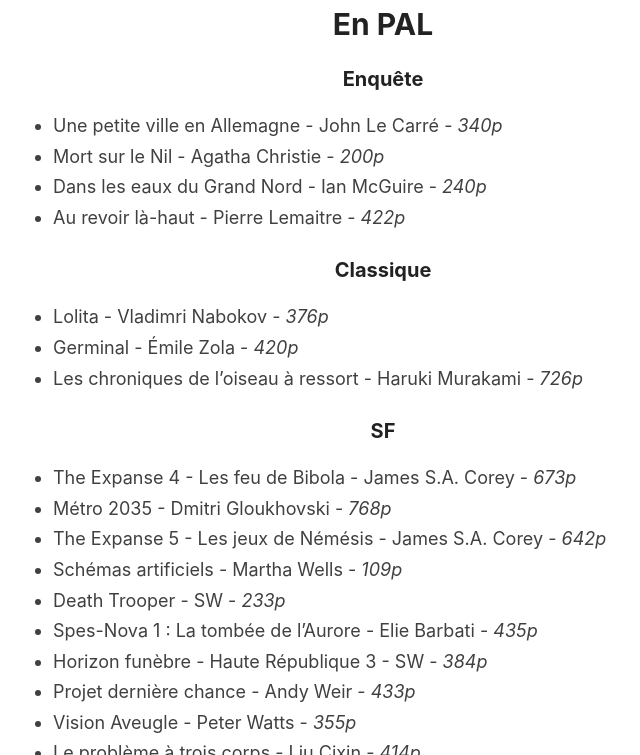
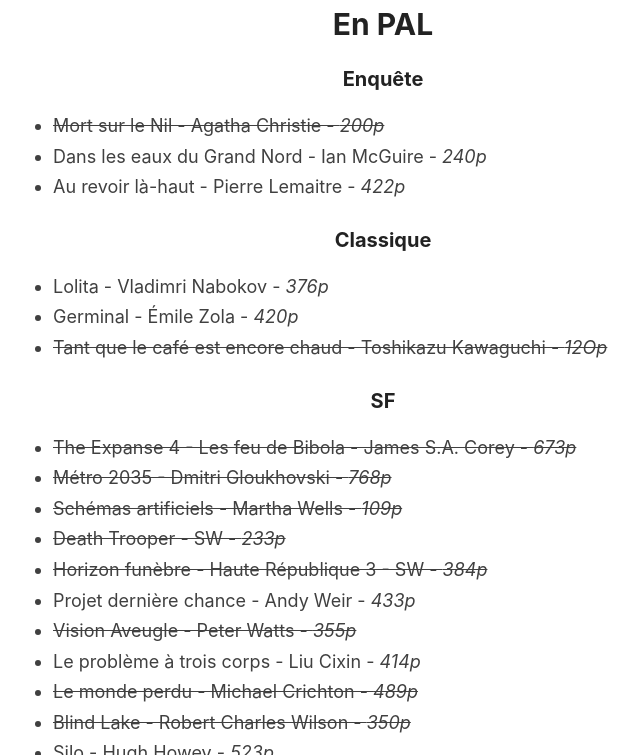
Before and after one commit to homeostasie/bouquins, a Jekyll site: the page built from _posts/2024-01-01-pal-2024.md, in a window 1280 px wide and 900 px high, scrolled down 470 px, cut to the strip 145-900 px from the top of the window. Shown: the whole strip, without its empty margins (257-897 px from the left). Built offline with Jekyll 4.4.1, drawn with Linux system fonts in a browser that asks for light colours.

Commit message:
maj pal 2024

```diff
--- a/_posts/2024-01-01-pal-2024.md
+++ b/_posts/2024-01-01-pal-2024.md
@@ -11,8 +11,7 @@
 
 ### Enquête
 
-- Une petite ville en Allemagne - John Le Carré - *340p*
-- Mort sur le Nil - Agatha Christie - *200p*
+- ~~Mort sur le Nil - Agatha Christie - *200p*~~
 - Dans les eaux du Grand Nord - Ian McGuire - *240p*
 - Au revoir là-haut - Pierre Lemaitre - *422p*
 
@@ -20,29 +19,27 @@
 
 - Lolita - Vladimri Nabokov - *376p*
 - Germinal - Émile Zola - *420p*
-- Les chroniques de l'oiseau à ressort - Haruki Murakami - *726p*
+- ~~Tant que le café est encore chaud - Toshikazu Kawaguchi - *12Op*~~
 
 
 ### SF
 
-- The Expanse 4 - Les feu de Bibola - James S.A. Corey - *673p*
-- Métro 2035 - Dmitri Gloukhovski - *768p*
-- The Expanse 5 - Les jeux de Némésis - James S.A. Corey - *642p*
-- Schémas artificiels - Martha Wells - *109p*
-- Death Trooper - SW - *233p*
-- Spes-Nova 1 : La tombée de l'Aurore - Elie Barbati - *435p*
-- Horizon funèbre - Haute République 3 - SW - *384p*
+- ~~The Expanse 4 - Les feu de Bibola - James S.A. Corey - *673p*~~
+- ~~Métro 2035 - Dmitri Gloukhovski - *768p*~~
+- ~~Schémas artificiels - Martha Wells - *109p*~~
+- ~~Death Trooper - SW - *233p*~~
+- ~~Horizon funèbre - Haute République 3 - SW - *384p*~~
 - Projet dernière chance - Andy Weir - *433p*
-- Vision Aveugle - Peter Watts - *355p*
+- ~~Vision Aveugle - Peter Watts - *355p*~~
 - Le problème à trois corps - Liu Cixin - *414p*
-- Le monde perdu - Michael Crichton - *489p*
-- Blind Lake - Robert Charles Wilson - *350p*
+- ~~Le monde perdu - Michael Crichton - *489p*~~
+- ~~Blind Lake - Robert Charles Wilson - *350p*~~
 - Silo - Hugh Howey - *523p*
 
 
 ### Fantasy
 
-- L'Épée de la providence - Andrzej Sapkowski - *296p*
+- ~~L'Épée de la providence - Andrzej Sapkowski - *296p*~~
 - Au guet - Terry Pratchett - *295p*
 
 *ps : faut vraiment que j'échange le poche pour le babel!*
```
